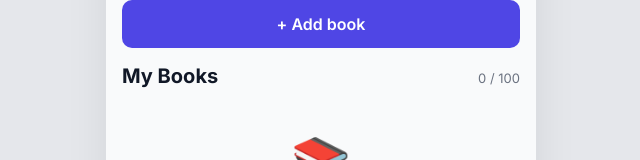
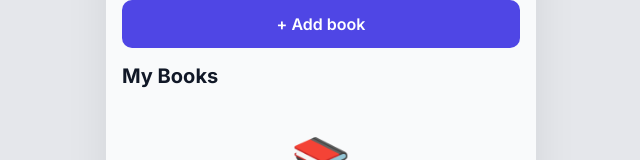
Before and after one commit to tanokhina/book-reading-app, a React (Vite) app: page / in a window 1280 px wide. Shown: the part 301-461 px from the top of the page, without its empty margins (319-959 px from the left). Built offline with nearby package versions, Linux system fonts and the light colour scheme.

Commit message:
Book counter remover

```diff
--- a/src/components/HomePage.jsx
+++ b/src/components/HomePage.jsx
@@ -59,7 +59,6 @@ export default function HomePage({ books, yearlyGoal, maxBooks, onGoalSave, onAd
       <div className="my-books">
         <div className="my-books__header">
           <h2 className="my-books__title">My Books</h2>
-          <span className="my-books__count">{books.length} / {maxBooks}</span>
         </div>
         <BookList
           books={books}
```
